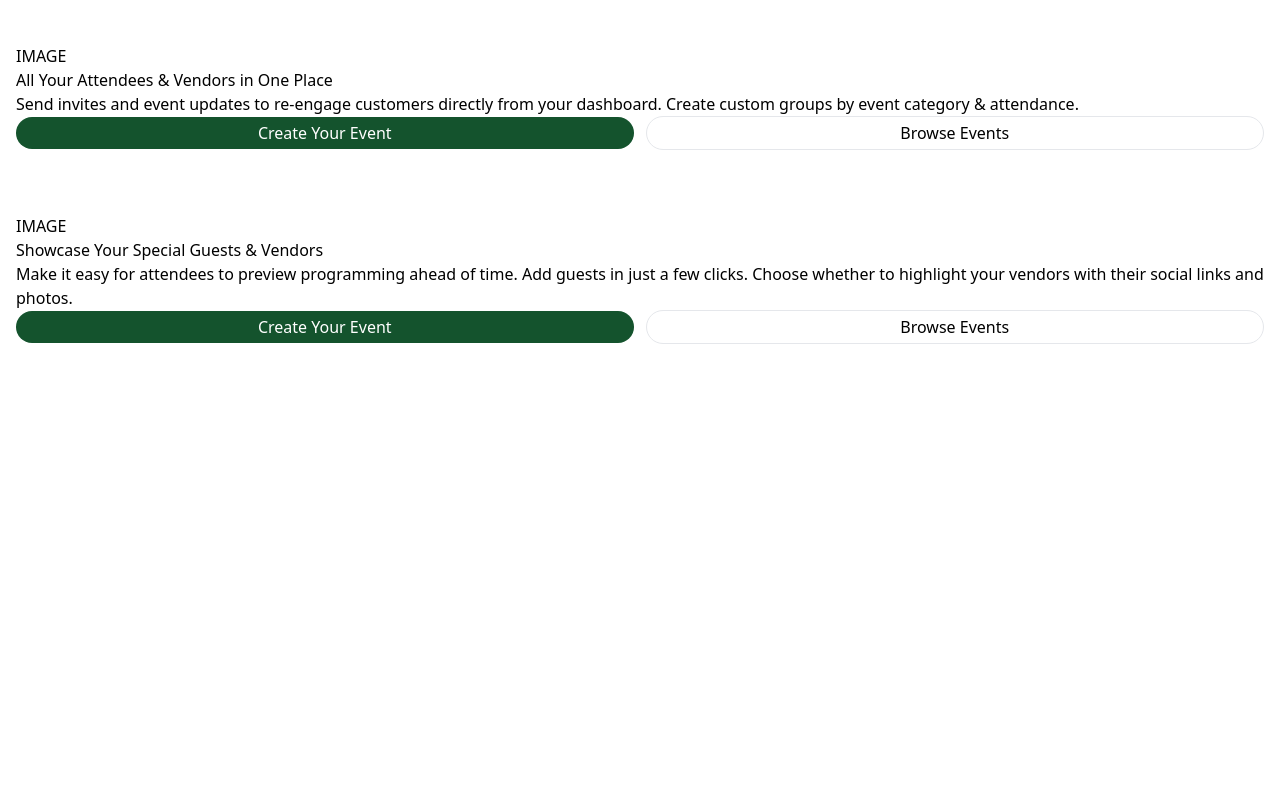
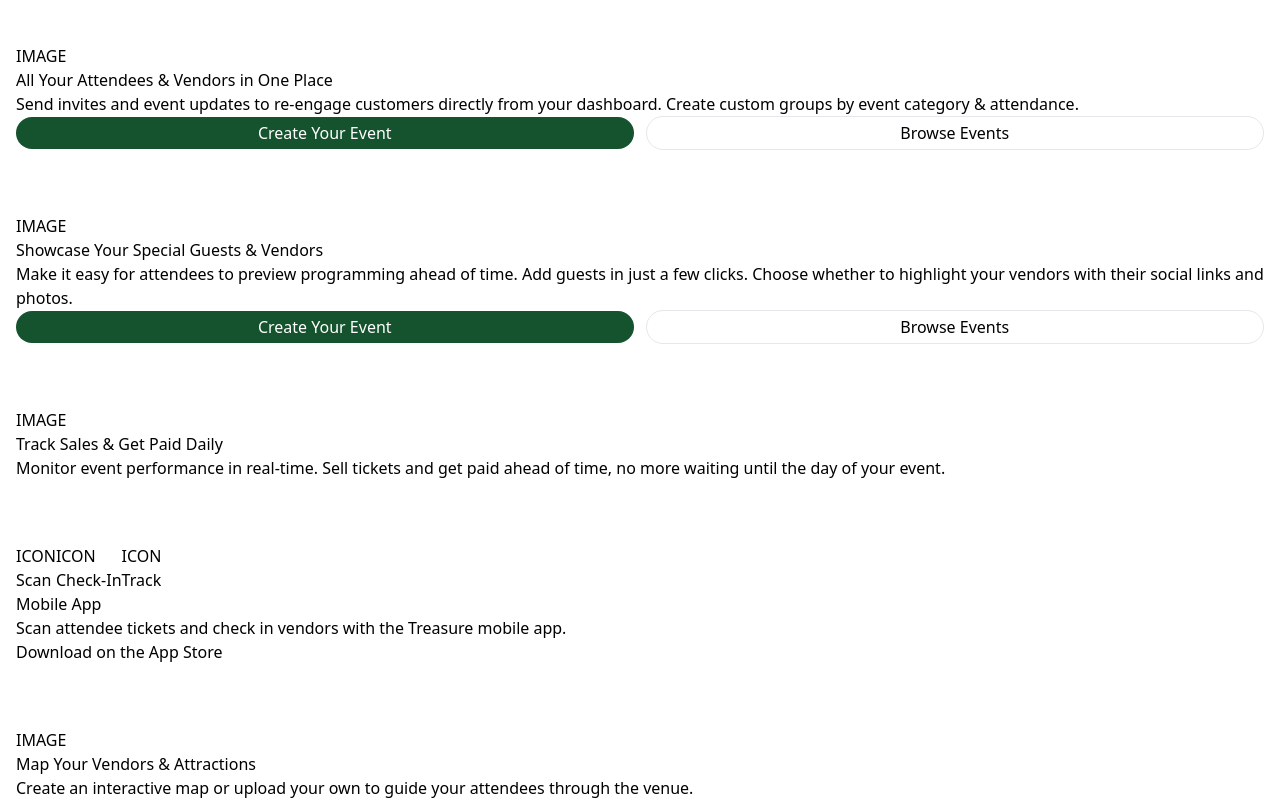
Before and after one commit to will-saulon/cardshow.co, a Next.js app: page / in a window 1280 px wide. Shown: the part 784-1584 px from the top of the page. Before the commit the page ends 1128 px from the top, so only its background shows below. Built offline with nearby package versions, Linux system fonts and the light colour scheme.

Commit message:
feat: Add basic feature cards to landing page

```diff
--- a/app/page.tsx
+++ b/app/page.tsx
@@ -40,6 +40,40 @@ export default function Landing() {
         heading="Showcase Your Special Guests & Vendors"
         description="Make it easy for attendees to preview programming ahead of time. Add guests in just a few clicks. Choose whether to highlight your vendors with their social links and photos."
       />
+      <article>
+        {/* Insert image here */}
+        <div>IMAGE</div>
+        <h3>Track Sales & Get Paid Daily</h3>
+        <p>Monitor event performance in real-time. Sell tickets and get paid ahead of time, no more waiting until the day of your event.</p>
+      </article>
+      <article>
+        <div className="flex">
+          <div className="flex flex-col justify-center">
+            {/* Insert icon here */}
+            <div>ICON</div>
+            <p>Scan</p>
+          </div>
+          <div className="flex flex-col justify-center">
+            {/* Insert icon here */}
+            <div>ICON</div>
+            <p>Check-In</p>
+          </div>
+          <div className="flex flex-col justify-center">
+            {/* Insert icon here */}
+            <div>ICON</div>
+            <p>Track</p>
+          </div>
+        </div>
+        <h3>Mobile App</h3>
+        <p>Scan attendee tickets and check in vendors with the Treasure mobile app.</p>
+        <button>Download on the App Store</button>
+      </article>
+      <article>
+        {/* Insert image here */}
+        <div>IMAGE</div>
+        <h3>Map Your Vendors & Attractions</h3>
+        <p>Create an interactive map or upload your own to guide your attendees through the venue.</p>
+      </article>
     </main>
   );
 }
```
